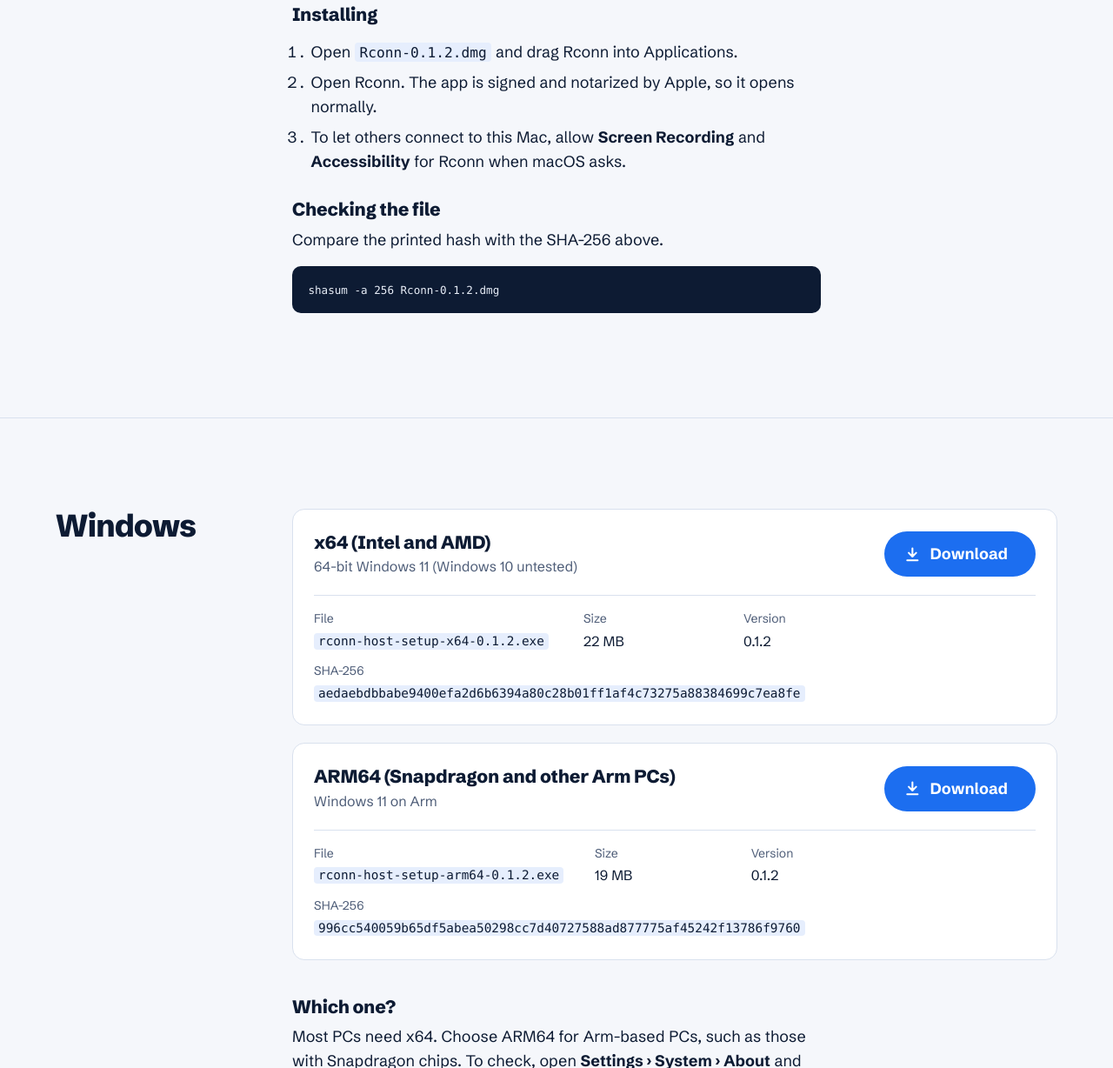
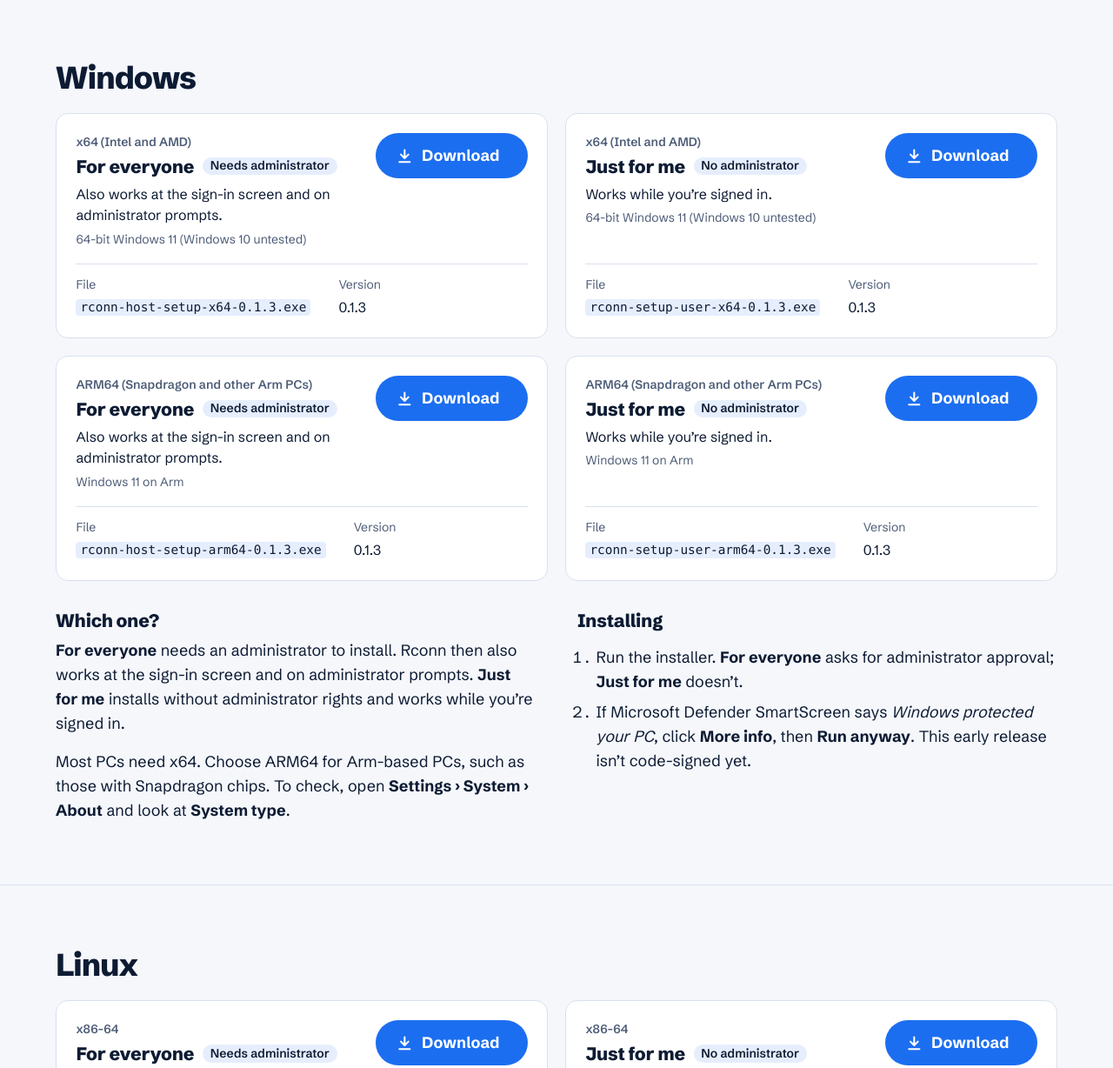
Before and after one commit to MagnetonLabs/rconn, an Astro site in the folder website/: page /download in a window 1280 px wide. Shown: the part 823-2051 px from the top of the page at 87% size. Built offline with nearby package versions, Linux system fonts and the light colour scheme; Astro itself is replaced by a stand-in of ours; a web font is replaced by a local one.

Commit message:
Website: less white space and per-OS install choice
Doc pages: text column 46rem with the On this page rail right beside it (56px gap, was 304px at 1440px); code and diagrams fill the column. Bands 72px top and bottom at wide widths (was 104px), page heads 56/24px (was 80/40px), ledes up to 42rem.

Home: security link sits under its heading, features in three columns on wide screens, self-host band 2:3 with a line under the command, FAQ heading column points to the security page, self-hosting guide and GitHub.

Download: file cards two to a row on wide screens, notes side by side, the Mac card has its install notes beside it. Windows and Linux offer For everyone (administrator; also works at the sign-in screen and on admin prompts) and Just for me (no administrator) installers; the Mac DMG can go in Applications in the home folder. releases.json gains a scope per file and the 0.1.3 entries, with size and SHA-256 hidden until the release script fills them. The download button still offers the For everyone installer, with a No admin rights? Just for me link where one exists.

```diff
--- a/website/src/lib/releases.ts
+++ b/website/src/lib/releases.ts
@@ -1,14 +1,20 @@
 import data from '../releases.json';
 
 export type ReleaseFile = (typeof data.files)[number];
+
+/** Who a file installs for: "system" needs an administrator and serves every account
+ *  (and the sign-in screen); "user" installs for the signed-in account only; "any" is
+ *  one file that does either (the Mac disk image). */
+export type Scope = 'system' | 'user' | 'any';
 
 export const version = data.version;
 export const files = data.files;
 
 export const url = (f: ReleaseFile) => new URL(f.file, data.baseUrl).href;
 
-/** Decimal megabytes, the way file managers on macOS and Linux show them. */
-export const size = (f: ReleaseFile) => `${Math.round(f.sizeBytes / 1_000_000)} MB`;
+/** Decimal megabytes, the way file managers on macOS and Linux show them. Empty until the
+ *  release script has filled in the size. */
+export const size = (f: ReleaseFile) => (f.sizeBytes > 0 ? `${Math.round(f.sizeBytes / 1_000_000)} MB` : '');
 
 export const byId = (id: string) => {
   const f = files.find((x) => x.id === id);
@@ -20,6 +26,9 @@ export const byId = (id: string) => {
 export const forScript = () =>
   JSON.stringify(
     Object.fromEntries(
-      files.map((f) => [f.id, { href: url(f), name: f.name, arch: f.archLabel, size: size(f), version: data.version }]),
+      files.map((f) => [
+        f.id,
+        { href: url(f), name: f.name, arch: f.archLabel, size: size(f), version: data.version, scope: f.scope },
+      ]),
     ),
   );
--- a/website/src/pages/download.astro
+++ b/website/src/pages/download.astro
@@ -1,6 +1,6 @@
 ---
 import Base from '../layouts/Base.astro';
-import { files, url, size, version } from '../lib/releases';
+import { files, url, size, version, type ReleaseFile } from '../lib/releases';
 
 const of = (os: string) => files.filter((f) => f.os === os);
 const platforms = [
@@ -8,6 +8,38 @@ const platforms = [
   { id: 'windows', title: 'Windows', files: of('windows') },
   { id: 'linux', title: 'Linux', files: of('linux') },
 ];
+
+/* What each kind of file is for, in the words the card shows. */
+const scopeText = (f: ReleaseFile) => {
+  if (f.scope === 'system') {
+    return {
+      title: 'For everyone',
+      tag: 'Needs administrator',
+      note:
+        f.os === 'linux'
+          ? 'Installs with sudo for every account on this computer.'
+          : 'Also works at the sign-in screen and on administrator prompts.',
+    };
+  }
+  if (f.scope === 'user') {
+    return {
+      title: 'Just for me',
+      tag: 'No administrator',
+      note:
+        f.os === 'linux'
+          ? 'Unpack it and run ./install.sh, no sudo. Works while you’re signed in.'
+          : 'Works while you’re signed in.',
+    };
+  }
+  return {
+    title: f.archLabel,
+    tag: '',
+    note: 'Drag it to Applications, or to Applications in your home folder if you’re not an administrator.',
+  };
+};
+
+const pick = (p: (typeof platforms)[number], scope: string) => p.files.filter((f) => f.scope === scope);
+const anyHash = (p: (typeof platforms)[number]) => p.files.some((f) => f.sha256);
 ---
 
 <Base
@@ -28,79 +60,111 @@ const platforms = [
 
   {platforms.map((p) => (
     <section class="band platform" id={p.id} aria-labelledby={`${p.id}-title`}>
-      <div class="wrap platform-grid">
+      <div class="wrap">
         <h2 id={`${p.id}-title`}>{p.title}</h2>
-        <div class="platform-body">
+        <div class:list={['platform-body', { single: p.files.length === 1 }]}>
           <ul class="files">
-            {p.files.map((f) => (
+            {p.files.map((f) => {
+              const s = scopeText(f);
+              return (
                 <li class="file">
                   <div class="file-head">
                     <div>
-                    <h3>{f.archLabel}</h3>
+                      {f.scope !== 'any' && <p class="file-arch">{f.archLabel}</p>}
+                      <h3>
+                        {s.title}
+                        {s.tag && <span class="tag">{s.tag}</span>}
+                      </h3>
+                      <p class="file-note">{s.note}</p>
                       <p class="file-meta">{f.requires}</p>
                     </div>
                     <a class="btn" href={url(f)}>
                       <svg viewBox="0 0 24 24" aria-hidden="true" fill="none" stroke="currentColor" stroke-width="2.4" stroke-linecap="round" stroke-linejoin="round"><path d="M12 4v11m-5-5 5 5 5-5M5 20h14" /></svg>
-                    Download<span class="visually-hidden"> for {f.name} {f.archLabel}</span>
+                      Download<span class="visually-hidden"> for {f.name} {f.archLabel}, {s.title}</span>
                     </a>
                   </div>
                   <dl class="file-facts">
                     <div class="fname"><dt>File</dt><dd><code>{f.file}</code></dd></div>
-                  <div><dt>Size</dt><dd>{size(f)}</dd></div>
+                    {size(f) && <div><dt>Size</dt><dd>{size(f)}</dd></div>}
                     <div><dt>Version</dt><dd>{version}</dd></div>
-                  <div class="hash">
-                    <dt>SHA-256</dt>
-                    <dd>{f.sha256 ? <code>{f.sha256}</code> : <span class="pending">Published with the release</span>}</dd>
-                  </div>
+                    {f.sha256 && (
+                      <div class="hash"><dt>SHA-256</dt><dd><code>{f.sha256}</code></dd></div>
+                    )}
                   </dl>
                 </li>
-            ))}
+              );
+            })}
           </ul>
 
-          <div class="notes prose">
+          <div class="notes">
             {p.id === 'macos' && (
-              <>
+              <div class="prose">
                 <h3>Installing</h3>
                 <ol>
-                  <li>Open <code>{p.files[0].file}</code> and drag Rconn into Applications.</li>
+                  <li>
+                    Open <code>{p.files[0].file}</code> and drag Rconn into Applications. Not an
+                    administrator? Drag it into the Applications folder in your home folder instead.
+                  </li>
                   <li>Open Rconn. The app is signed and notarized by Apple, so it opens normally.</li>
                   <li>
                     To let others connect to this Mac, allow <strong>Screen Recording</strong> and
                     <strong>Accessibility</strong> for Rconn when macOS asks.
                   </li>
                 </ol>
-              </>
+              </div>
             )}
             {p.id === 'windows' && (
               <>
+                <div class="prose">
                   <h3>Which one?</h3>
+                  <p>
+                    <strong>For everyone</strong> needs an administrator to install. Rconn then
+                    also works at the sign-in screen and on administrator prompts.
+                    <strong>Just for me</strong> installs without administrator rights and works
+                    while you’re signed in.
+                  </p>
                   <p>
                     Most PCs need x64. Choose ARM64 for Arm-based PCs, such as those with
                     Snapdragon chips. To check, open <strong>Settings › System › About</strong> and
                     look at <strong>System type</strong>.
                   </p>
+                </div>
+                <div class="prose">
                   <h3>Installing</h3>
                   <ol>
-                  <li>Run the installer and approve the administrator prompt.</li>
+                    <li>
+                      Run the installer. <strong>For everyone</strong> asks for administrator
+                      approval; <strong>Just for me</strong> doesn’t.
+                    </li>
                     <li>
                       If Microsoft Defender SmartScreen says <em>Windows protected your PC</em>,
                       click <strong>More info</strong>, then <strong>Run anyway</strong>. This early
                       release isn’t code-signed yet.
                     </li>
                   </ol>
+                </div>
               </>
             )}
             {p.id === 'linux' && (
               <>
-                <h3>Installing on Ubuntu</h3>
+                <div class="prose">
+                  <h3>For everyone</h3>
                   <p>Check your architecture with <code>dpkg --print-architecture</code>, then install the matching package:</p>
-                <pre><code>{p.files.map((f) => `sudo apt install ./${f.file}`).join('\n# or\n')}</code></pre>
+                  <pre><code>{pick(p, 'system').map((f) => `sudo apt install ./${f.file}`).join('\n# or\n')}</code></pre>
+                </div>
+                <div class="prose">
+                  <h3>Just for me</h3>
+                  <p>No sudo needed. Unpack the archive, then run <code>./install.sh</code> from the folder it unpacks to:</p>
+                  <pre><code>{pick(p, 'user').map((f) => `tar -xzf ${f.file}`).join('\n# or\n')}</code></pre>
                   <p>
                     On Wayland, Ubuntu asks you to allow screen sharing the first time someone
                     connects. Rconn remembers your answer. On X11 there’s no prompt.
                   </p>
+                </div>
               </>
             )}
+            {anyHash(p) && (
+              <div class="prose">
                 <h3>Checking the file</h3>
                 <p>Compare the printed hash with the SHA-256 above.</p>
                 <pre><code>{p.id === 'macos'
@@ -109,13 +173,15 @@ const platforms = [
                     ? `Get-FileHash .\\${p.files[0].file}`
                     : `sha256sum ${p.files[0].file}`}</code></pre>
               </div>
+            )}
+          </div>
         </div>
       </div>
     </section>
   ))}
 
   <section class="band platform" id="ios" aria-labelledby="ios-title">
-    <div class="wrap platform-grid">
+    <div class="wrap">
       <h2 id="ios-title">iPhone and iPad</h2>
       <div class="platform-body prose">
         <p>
@@ -133,7 +199,7 @@ const platforms = [
     display: flex;
     flex-wrap: wrap;
     gap: 0.5rem;
-    margin-top: 1.75rem;
+    margin-top: 1.25rem;
   }
   .jump a {
     padding: 0.45rem 0.9rem;
@@ -148,41 +214,81 @@ const platforms = [
 
   .platform { scroll-margin-top: 1rem; }
   .page-head + .platform { border-top: 1px solid var(--rule); }
-  .platform-grid { display: grid; grid-template-columns: minmax(0, 1fr); gap: 1.5rem; }
+  .platform h2 { margin-bottom: 1.25rem; }
+  .platform-body { display: grid; grid-template-columns: minmax(0, 1fr); gap: 2rem; min-width: 0; }
+
+  /* Wide screens: file cards two to a row (for Windows and Linux, one row per
+     architecture: for everyone, just for me). A platform with one file puts its notes
+     beside the card. */
+  .files {
+    list-style: none;
+    margin: 0;
+    padding: 0;
+    display: grid;
+    grid-template-columns: minmax(0, 1fr);
+    gap: 1rem;
+  }
   @media (min-width: 60rem) {
-    .platform-grid { grid-template-columns: 14rem minmax(0, 1fr); gap: 3rem; }
+    .files { grid-template-columns: repeat(2, minmax(0, 1fr)); gap: 1.25rem; }
+    .single { grid-template-columns: repeat(2, minmax(0, 1fr)); gap: 1.25rem 3rem; }
+    .single .files { grid-template-columns: minmax(0, 1fr); }
   }
-  .platform-body { display: grid; grid-template-columns: minmax(0, 1fr); gap: 2.5rem; min-width: 0; }
-
-  .files { list-style: none; margin: 0; padding: 0; display: grid; gap: 1.25rem; }
   .file {
+    display: flex;
+    flex-direction: column;
     background: var(--surface);
     border: 1px solid var(--rule);
     border-radius: 14px;
-    padding: clamp(1.1rem, 3vw, 1.5rem);
+    padding: clamp(1.1rem, 2.5vw, 1.4rem);
   }
   .file-head {
     display: flex;
     flex-wrap: wrap;
     gap: 1rem 1.5rem;
     justify-content: space-between;
-    align-items: center;
+    align-items: flex-start;
+    flex: 1;
   }
-  .file-meta { color: var(--muted); font-size: var(--s-16); margin-top: 0.2rem; }
+  .file-head > div { flex: 1 1 15rem; }
+  .file-arch {
+    font-size: var(--s-14);
+    font-weight: 600;
+    color: var(--muted);
+    margin-bottom: 0.2rem;
+  }
+  .file h3 { display: flex; flex-wrap: wrap; align-items: center; gap: 0.35rem 0.6rem; }
+  .tag {
+    font-size: var(--s-14);
+    font-weight: 600;
+    letter-spacing: 0;
+    padding: 0.1rem 0.55rem;
+    border-radius: 999px;
+    background: var(--tint);
+    color: var(--ink);
+  }
+  .file-note { margin-top: 0.4rem; font-size: var(--s-16); }
+  .file-meta { color: var(--muted); font-size: var(--s-14); margin-top: 0.3rem; }
   .file-facts {
-    margin: 1.25rem 0 0;
-    padding-top: 1rem;
+    margin: 1rem 0 0;
+    padding-top: 0.85rem;
     border-top: 1px solid var(--rule);
-    display: grid;
-    grid-template-columns: repeat(auto-fit, minmax(9rem, auto));
-    gap: 0.75rem 2rem;
+    display: flex;
+    flex-wrap: wrap;
+    gap: 0.6rem 2rem;
     font-size: var(--s-16);
   }
   .file-facts dt { color: var(--muted); font-size: var(--s-14); }
   .file-facts dd { margin: 0.1rem 0 0; overflow-wrap: anywhere; }
-  .file-facts .hash, .file-facts .fname { grid-column: 1 / -1; }
-  @media (min-width: 40rem) { .file-facts .fname { grid-column: auto; } }
-  .pending { color: var(--muted); font-style: italic; }
+  .file-facts .hash { flex-basis: 100%; }
 
-  .notes h3:first-child { margin-top: 0; }
+  /* Notes: side by side on wide screens instead of one long column. */
+  .notes {
+    display: grid;
+    grid-template-columns: repeat(auto-fit, minmax(min(100%, 22rem), 1fr));
+    gap: 1.5rem 3rem;
+    align-items: start;
+  }
+  .single .notes { grid-template-columns: minmax(0, 1fr); }
+  .notes .prose { max-width: none; }
+  .notes h3 { margin-top: 0; }
 </style>
--- a/website/src/pages/security.astro
+++ b/website/src/pages/security.astro
@@ -132,7 +132,7 @@ import { version } from '../lib/releases';
 </Base>
 
 <style>
-  .split-title { margin-top: clamp(2.5rem, 6vw, 4rem); margin-bottom: 1.5rem; }
+  .split-title { margin-top: clamp(2rem, 4vw, 3rem); margin-bottom: 1.25rem; }
   .split { display: grid; gap: 2rem; }
   @media (min-width: 48rem) {
     .split { grid-template-columns: 1fr 1fr; gap: 3rem; }
--- a/website/src/releases.json
+++ b/website/src/releases.json
@@ -1,6 +1,6 @@
 {
-  "version": "0.1.2",
-  "baseUrl": "https://github.com/MagnetonLabs/rconn/releases/download/v0.1.2/",
+  "version": "0.1.3",
+  "baseUrl": "https://github.com/MagnetonLabs/rconn/releases/download/v0.1.3/",
   "files": [
     {
       "id": "macos",
@@ -8,9 +8,10 @@
       "name": "macOS",
       "arch": "universal",
       "archLabel": "Apple silicon and Intel",
-      "file": "Rconn-0.1.2.dmg",
-      "sizeBytes": 52076814,
-      "sha256": "c3e89d0b13ebf700d472cc4f4497b99e49df9fc75dcf7c1ebd78ccf5e7ecd062",
+      "scope": "any",
+      "file": "Rconn-0.1.3.dmg",
+      "sizeBytes": 0,
+      "sha256": "",
       "requires": "macOS 13 Ventura or later"
     },
     {
@@ -19,9 +20,22 @@
       "name": "Windows",
       "arch": "x64",
       "archLabel": "x64 (Intel and AMD)",
-      "file": "rconn-host-setup-x64-0.1.2.exe",
-      "sizeBytes": 22039695,
-      "sha256": "aedaebdbbabe9400efa2d6b6394a80c28b01ff1af4c73275a88384699c7ea8fe",
+      "scope": "system",
+      "file": "rconn-host-setup-x64-0.1.3.exe",
+      "sizeBytes": 0,
+      "sha256": "",
+      "requires": "64-bit Windows 11 (Windows 10 untested)"
+    },
+    {
+      "id": "windows-x64-user",
+      "os": "windows",
+      "name": "Windows",
+      "arch": "x64",
+      "archLabel": "x64 (Intel and AMD)",
+      "scope": "user",
+      "file": "rconn-setup-user-x64-0.1.3.exe",
+      "sizeBytes": 0,
+      "sha256": "",
       "requires": "64-bit Windows 11 (Windows 10 untested)"
     },
     {
@@ -30,9 +44,22 @@
       "name": "Windows",
       "arch": "arm64",
       "archLabel": "ARM64 (Snapdragon and other Arm PCs)",
-      "file": "rconn-host-setup-arm64-0.1.2.exe",
-      "sizeBytes": 19150138,
-      "sha256": "996cc540059b65df5abea50298cc7d40727588ad877775af45242f13786f9760",
+      "scope": "system",
+      "file": "rconn-host-setup-arm64-0.1.3.exe",
+      "sizeBytes": 0,
+      "sha256": "",
+      "requires": "Windows 11 on Arm"
+    },
+    {
+      "id": "windows-arm64-user",
+      "os": "windows",
+      "name": "Windows",
+      "arch": "arm64",
+      "archLabel": "ARM64 (Snapdragon and other Arm PCs)",
+      "scope": "user",
+      "file": "rconn-setup-user-arm64-0.1.3.exe",
+      "sizeBytes": 0,
+      "sha256": "",
       "requires": "Windows 11 on Arm"
     },
     {
@@ -40,10 +67,23 @@
       "os": "linux",
       "name": "Linux",
       "arch": "amd64",
-      "archLabel": "x86-64 (.deb)",
-      "file": "rconn_0.1.2_amd64.deb",
-      "sizeBytes": 19058420,
-      "sha256": "c41e6de14fbc69f58d7cf82b0d01e42a3f839c59030f7783cc24b12c9affa70c",
+      "archLabel": "x86-64",
+      "scope": "system",
+      "file": "rconn_0.1.3_amd64.deb",
+      "sizeBytes": 0,
+      "sha256": "",
+      "requires": "Ubuntu 24.04 or later, X11 or Wayland"
+    },
+    {
+      "id": "linux-amd64-user",
+      "os": "linux",
+      "name": "Linux",
+      "arch": "amd64",
+      "archLabel": "x86-64",
+      "scope": "user",
+      "file": "rconn-0.1.3-linux-amd64.tar.gz",
+      "sizeBytes": 0,
+      "sha256": "",
       "requires": "Ubuntu 24.04 or later, X11 or Wayland"
     },
     {
@@ -51,10 +91,23 @@
       "os": "linux",
       "name": "Linux",
       "arch": "arm64",
-      "archLabel": "ARM64 (.deb)",
-      "file": "rconn_0.1.2_arm64.deb",
-      "sizeBytes": 16846888,
-      "sha256": "d652d49678706543488509996ca94f0f0fc06d5b1e12929681db3150c0cac1e3",
+      "archLabel": "ARM64",
+      "scope": "system",
+      "file": "rconn_0.1.3_arm64.deb",
+      "sizeBytes": 0,
+      "sha256": "",
+      "requires": "Ubuntu 24.04 or later, X11 or Wayland"
+    },
+    {
+      "id": "linux-arm64-user",
+      "os": "linux",
+      "name": "Linux",
+      "arch": "arm64",
+      "archLabel": "ARM64",
+      "scope": "user",
+      "file": "rconn-0.1.3-linux-arm64.tar.gz",
+      "sizeBytes": 0,
+      "sha256": "",
       "requires": "Ubuntu 24.04 or later, X11 or Wayland"
     }
   ]
--- a/website/src/styles/global.css
+++ b/website/src/styles/global.css
@@ -30,6 +30,8 @@
   --gutter: clamp(1rem, 4vw, 2.5rem);
   --wide: 72rem;
   --measure: 38rem;
+  --doc: 46rem;           /* text column on pages with "On this page" */
+  --head-top: clamp(2rem, 5vw, 3.5rem); /* space above a page title */
   --radius: 10px;
 
   color-scheme: light dark;
@@ -142,7 +144,7 @@ pre {
   padding-inline: var(--gutter);
 }
 
-.band { padding-block: clamp(3.5rem, 9vw, 6.5rem); }
+.band { padding-block: clamp(2.5rem, 6vw, 4.5rem); }
 .band + .band { border-top: 1px solid var(--rule); }
 
 .prose { max-width: var(--measure); }
@@ -152,10 +154,10 @@ pre {
 .prose li + li { margin-top: 0.4em; }
 .prose pre { margin-block: 1rem; }
 
-.lede { font-size: clamp(var(--s-18), 2.2vw, var(--s-21)); color: var(--muted); max-width: 36rem; }
+.lede { font-size: clamp(var(--s-18), 2.2vw, var(--s-21)); color: var(--muted); max-width: 42rem; }
 
-.page-head { padding-block: clamp(3rem, 8vw, 5rem) clamp(1.5rem, 4vw, 2.5rem); }
-.page-head h1 { margin-bottom: 1rem; max-width: 20ch; }
+.page-head { padding-block: var(--head-top) clamp(1rem, 2.5vw, 1.5rem); }
+.page-head h1 { margin-bottom: 0.75rem; max-width: 20ch; }
 .page-head + .band:not(.platform) { padding-top: clamp(0.5rem, 2vw, 1.5rem); }
 
 /* ---------- Header / footer ---------- */
@@ -261,6 +263,9 @@ pre {
   .doc-body { display: flex; flex-direction: column; }
   .doc-body > .page-head { order: -1; padding-bottom: 1rem; }
 }
+/* Text on these pages fills its column; code and diagrams take the full column too. */
+.doc-body .prose { max-width: var(--doc); }
+.doc-body .page-head .lede { max-width: var(--doc); }
 .toc-inline summary {
   cursor: pointer;
   font-weight: 600;
@@ -274,8 +279,9 @@ pre {
 @media (min-width: 64rem) {
   .doc-page {
     display: grid;
-    grid-template-columns: minmax(0, 1fr) 15rem;
-    column-gap: clamp(2rem, 4vw, 4rem);
+    /* The rail sits right beside the text column, not at the far edge of the page. */
+    grid-template-columns: minmax(0, var(--doc)) 15rem;
+    column-gap: 3.5rem;
     max-width: calc(var(--wide) + 2 * var(--gutter));
     margin-inline: auto;
     padding-inline: var(--gutter);
@@ -289,7 +295,7 @@ pre {
     position: sticky;
     top: 5.5rem;
     align-self: start;
-    margin-top: clamp(3rem, 8vw, 5rem); /* level with the page title */
+    margin-top: var(--head-top); /* level with the page title */
     padding-left: 1.25rem;
     border-left: 1px solid var(--rule);
   }
```
Also changed, not shown: website/src/components/DownloadCta.astro (+16 -2 lines), website/src/pages/index.astro (+34 -20 lines). Lines whose indentation alone changed are shown as unchanged.
